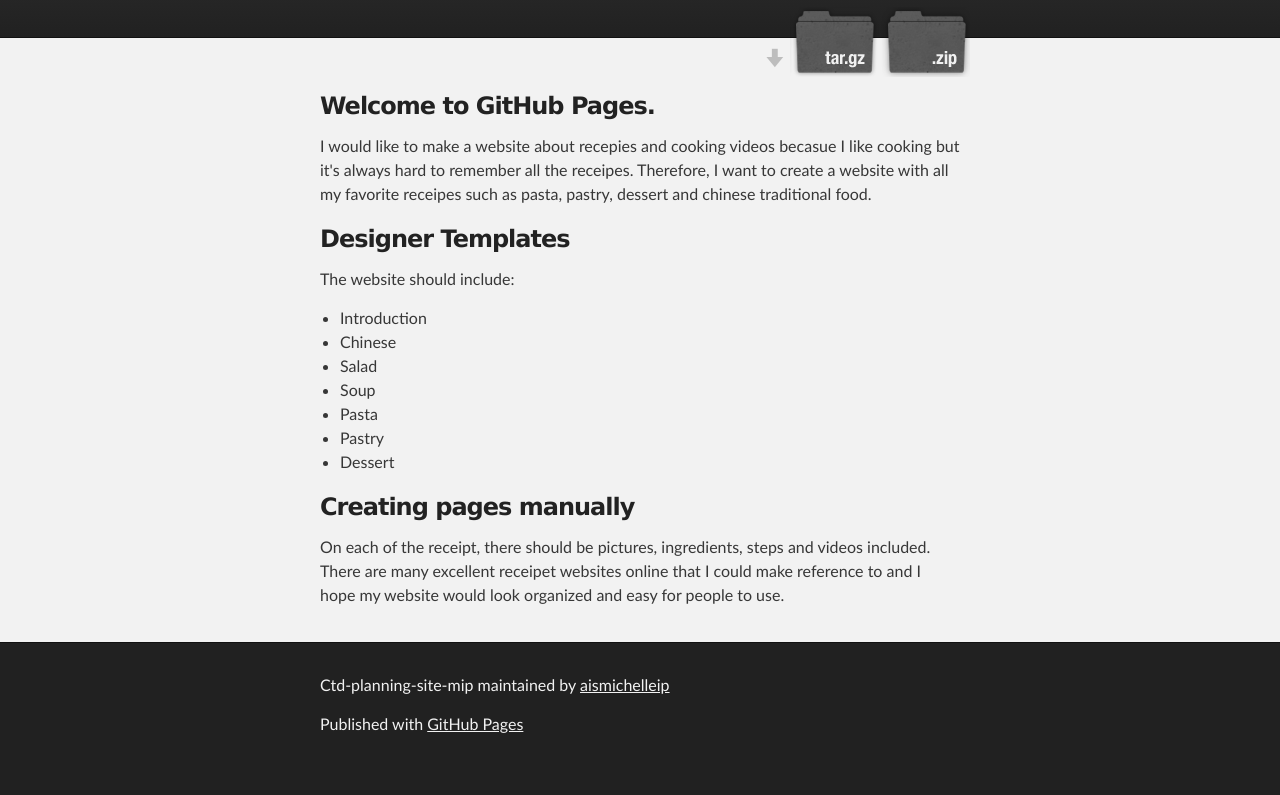
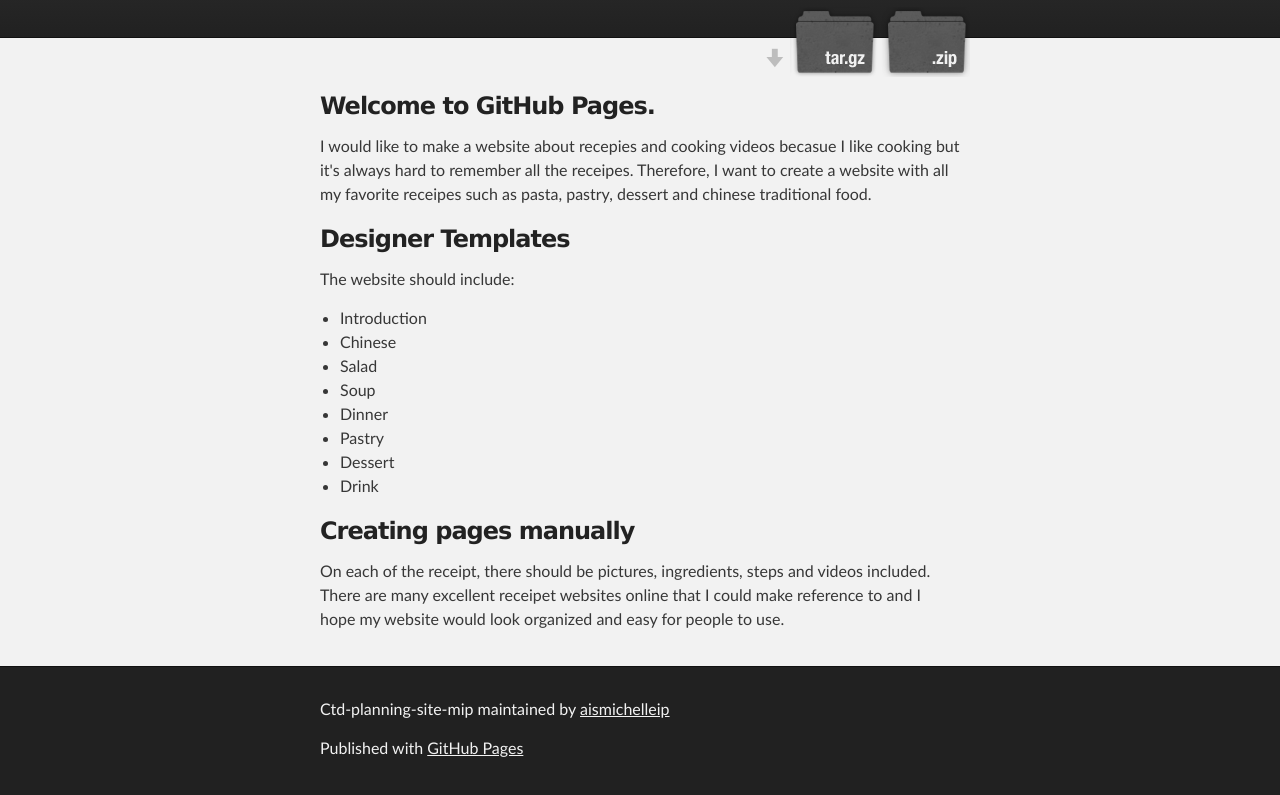
Before and after one commit to aismichelleip/CTD-Planning-Site-MIp, a plain HTML site: page index.html in a window 1280 px wide. Shown: the part 136-931 px from the top of the page. Before the commit the page ends 907 px from the top, so only its background shows below. Drawn offline with Linux system fonts and the light colour scheme.

Commit message:
Update index.html

```diff
--- a/index.html
+++ b/index.html
@@ -48,9 +48,10 @@
   <li>Chinese</li>
   <li>Salad</li>
   <li>Soup</li>
-  <li>Pasta</li>
+  <li>Dinner</li>
   <li>Pastry</li>
   <li>Dessert</li>
+  <li>Drink</li>
 </ul>
 </p>
 
```
